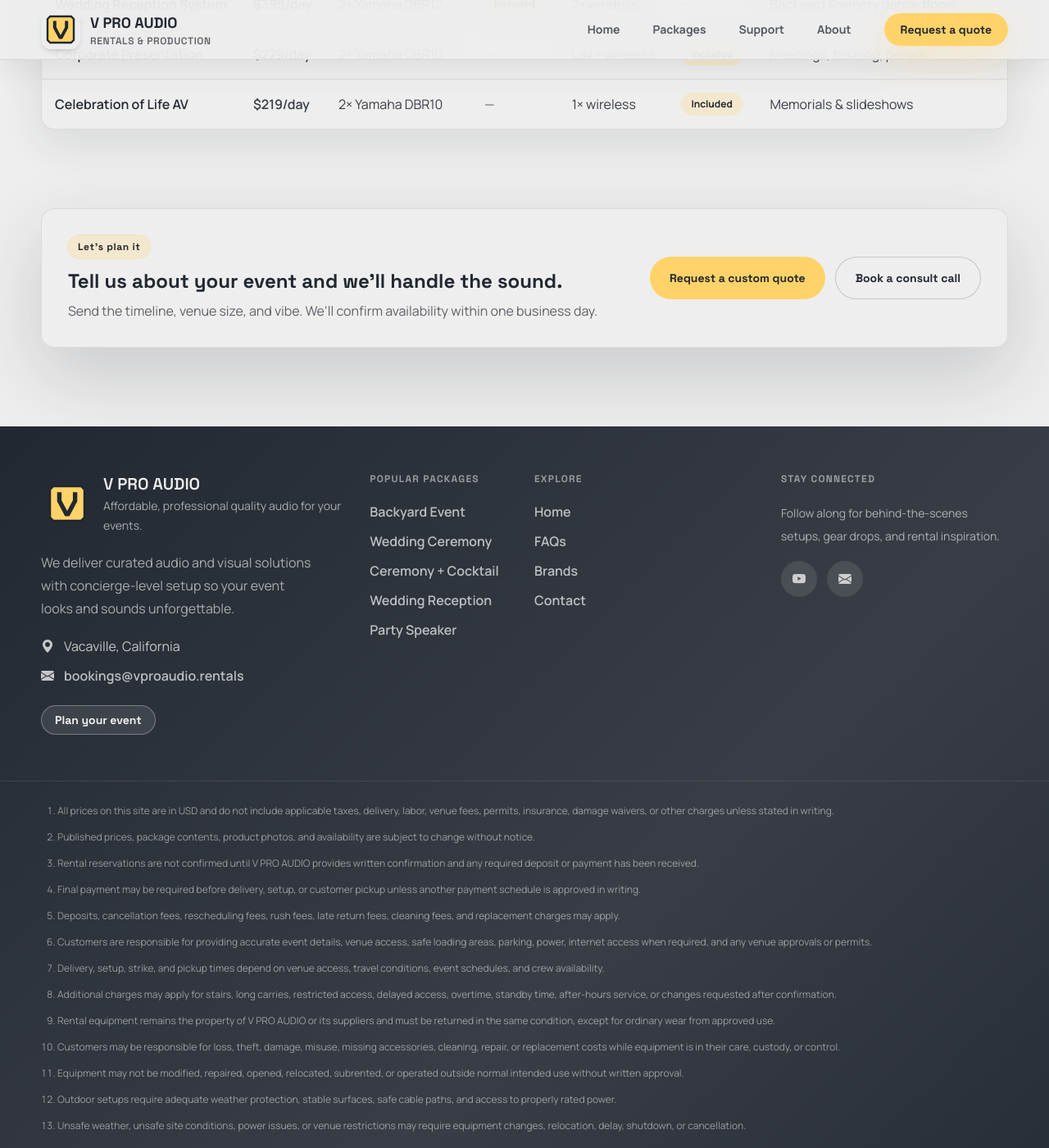
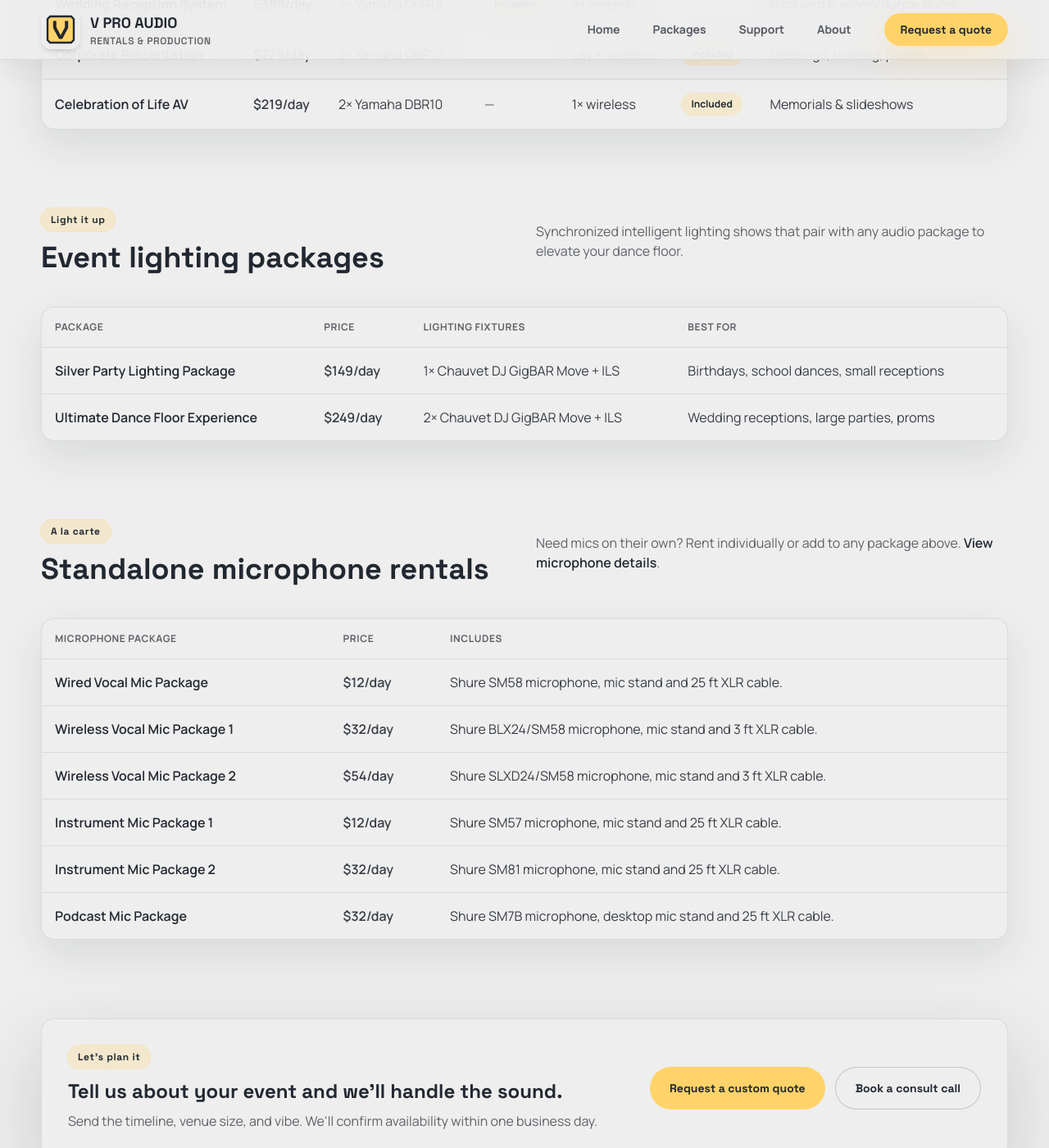
Before and after one commit to vproaudio/vproaudio.github.io, a Jekyll site: the page built from _pages/packages.html, in a window 1280 px wide and 1400 px high, scrolled down 1233 px. Shown: the whole window at 82% size. Built offline with Jekyll 4.4.1, drawn with Linux system fonts in a browser that asks for light colours.

Commit message:
Updates to browse package and addition of microphone packages

```diff
--- a/_data/menu.yml
+++ b/_data/menu.yml
@@ -3,6 +3,8 @@
 
 - title: Packages
   dropdown:
+    - title: Microphones
+      url: /packages/microphones/
     - title: Event Audio
       dropdown:
         - title: Backyard Event Sound System
--- a/_data/microphones.yml
+++ b/_data/microphones.yml
@@ -1,29 +1,29 @@
 - title: "Wired Vocal Mic Package"
   image: "/assets/images/mics/mic1.png"
   description: "Shure SM58 microphone, mic stand and 25 ft XLR cable."
-  price: 10
+  price: 12
 
 - title: "Wireless Vocal Mic Package 1"
   image: "/assets/images/mics/mic2.png"
   description: "Shure BLX24/SM58 microphone, mic stand and 3 ft XLR cable."
-  price: 29
+  price: 32
 
 - title: "Wireless Vocal Mic Package 2"
   image: "/assets/images/mics/mic3.png"
   description: "Shure SLXD24/SM58 microphone, mic stand and 3 ft XLR cable."
-  price: 49
+  price: 54
 
 - title: "Instrument Mic Package 1"
   image: "/assets/images/mics/mic4.png"
   description: "Shure SM57 microphone, mic stand and 25 ft XLR cable."
-  price: 10
+  price: 12
 
 - title: "Instrument Mic Package 2"
   image: "/assets/images/mics/mic5.png"
   description: "Shure SM81 microphone, mic stand and 25 ft XLR cable."
-  price: 29
+  price: 32
 
 - title: "Podcast Mic Package"
   image: "/assets/images/mics/mic6.png"
   description: "Shure SM7B microphone, desktop mic stand and 25 ft XLR cable."
-  price: 29
+  price: 32
--- a/_pages/packages.html
+++ b/_pages/packages.html
@@ -137,6 +137,78 @@
 
 <section class="pb-16 lg:pb-24">
   <div class="mx-auto w-[min(100%-1.5rem,1180px)] md:w-[min(100%-2rem,1180px)]">
+    <div class="mb-10 flex flex-col gap-4 md:flex-row md:items-center md:justify-between">
+      <div>
+        <span class="font-display inline-flex rounded-full bg-brand-gold/25 px-3 py-1.5 text-xs font-bold tracking-wider text-brand-ink ring-1 ring-brand-gold/40">Light it up</span>
+        <h2 class="mt-3 font-display text-4xl font-bold text-brand-ink">Event lighting packages</h2>
+      </div>
+      <p class="max-w-xl text-brand-muted/80">Synchronized intelligent lighting shows that pair with any audio package to elevate your dance floor.</p>
+    </div>
+
+    <div class="overflow-x-auto rounded-2xl border border-brand-ink/10 bg-brand-soft shadow-card">
+      <table class="w-full border-collapse">
+        <thead>
+          <tr>
+            <th class="border-b border-brand-ink/10 bg-brand-soft p-4 text-left text-xs uppercase tracking-wider text-brand-muted/80" scope="col">Package</th>
+            <th class="border-b border-brand-ink/10 bg-brand-soft p-4 text-left text-xs uppercase tracking-wider text-brand-muted/80" scope="col">Price</th>
+            <th class="border-b border-brand-ink/10 bg-brand-soft p-4 text-left text-xs uppercase tracking-wider text-brand-muted/80" scope="col">Lighting Fixtures</th>
+            <th class="border-b border-brand-ink/10 bg-brand-soft p-4 text-left text-xs uppercase tracking-wider text-brand-muted/80" scope="col">Best For</th>
+          </tr>
+        </thead>
+        <tbody>
+          <tr class="hover:bg-white/60">
+            <th class="border-b border-brand-ink/10 p-4 text-left" scope="row"><a class="font-semibold text-brand-ink hover:text-brand-muted" href="/packages/event-lighting/silver-party-lighting-package/">Silver Party Lighting Package</a></th>
+            <td class="whitespace-nowrap border-b border-brand-ink/10 p-4 font-semibold">$149/day</td>
+            <td class="border-b border-brand-ink/10 p-4">1× Chauvet DJ GigBAR Move + ILS</td>
+            <td class="border-b border-brand-ink/10 p-4">Birthdays, school dances, small receptions</td>
+          </tr>
+          <tr class="hover:bg-white/60">
+            <th class="p-4 text-left" scope="row"><a class="font-semibold text-brand-ink hover:text-brand-muted" href="/packages/event-lighting/ultimate-dance-floor-experience/">Ultimate Dance Floor Experience</a></th>
+            <td class="whitespace-nowrap p-4 font-semibold">$249/day</td>
+            <td class="p-4">2× Chauvet DJ GigBAR Move + ILS</td>
+            <td class="p-4">Wedding receptions, large parties, proms</td>
+          </tr>
+        </tbody>
+      </table>
+    </div>
+  </div>
+</section>
+
+<section class="pb-16 lg:pb-24">
+  <div class="mx-auto w-[min(100%-1.5rem,1180px)] md:w-[min(100%-2rem,1180px)]">
+    <div class="mb-10 flex flex-col gap-4 md:flex-row md:items-center md:justify-between">
+      <div>
+        <span class="font-display inline-flex rounded-full bg-brand-gold/25 px-3 py-1.5 text-xs font-bold tracking-wider text-brand-ink ring-1 ring-brand-gold/40">A la carte</span>
+        <h2 class="mt-3 font-display text-4xl font-bold text-brand-ink">Standalone microphone rentals</h2>
+      </div>
+      <p class="max-w-xl text-brand-muted/80">Need mics on their own? Rent individually or add to any package above. <a class="font-semibold text-brand-ink hover:text-brand-muted" href="/packages/microphones/">View microphone details</a>.</p>
+    </div>
+
+    <div class="overflow-x-auto rounded-2xl border border-brand-ink/10 bg-brand-soft shadow-card">
+      <table class="w-full border-collapse">
+        <thead>
+          <tr>
+            <th class="border-b border-brand-ink/10 bg-brand-soft p-4 text-left text-xs uppercase tracking-wider text-brand-muted/80" scope="col">Microphone Package</th>
+            <th class="border-b border-brand-ink/10 bg-brand-soft p-4 text-left text-xs uppercase tracking-wider text-brand-muted/80" scope="col">Price</th>
+            <th class="border-b border-brand-ink/10 bg-brand-soft p-4 text-left text-xs uppercase tracking-wider text-brand-muted/80" scope="col">Includes</th>
+          </tr>
+        </thead>
+        <tbody>
+          {% for mic in site.data.microphones %}
+            <tr class="hover:bg-white/60">
+              <th class="{% unless forloop.last %}border-b border-brand-ink/10 {% endunless %}p-4 text-left" scope="row"><a class="font-semibold text-brand-ink hover:text-brand-muted" href="/packages/microphones/">{{ mic.title }}</a></th>
+              <td class="{% unless forloop.last %}border-b border-brand-ink/10 {% endunless %}whitespace-nowrap p-4 font-semibold">${{ mic.price }}/day</td>
+              <td class="{% unless forloop.last %}border-b border-brand-ink/10 {% endunless %}p-4">{{ mic.description }}</td>
+            </tr>
+          {% endfor %}
+        </tbody>
+      </table>
+    </div>
+  </div>
+</section>
+
+<section class="pb-16 lg:pb-24">
+  <div class="mx-auto w-[min(100%-1.5rem,1180px)] md:w-[min(100%-2rem,1180px)]">
     <div class="relative overflow-hidden rounded-2xl border border-brand-ink/10 bg-brand-soft/95 p-8 shadow-stage md:flex md:items-center md:justify-between md:gap-8">
       <div>
         <span class="font-display inline-flex rounded-full bg-brand-gold/25 px-3 py-1.5 text-xs font-bold tracking-wider text-brand-ink ring-1 ring-brand-gold/40">Let's plan it</span>
```
Also changed, not shown: _pages/microphones.md (+6 -9 lines).
